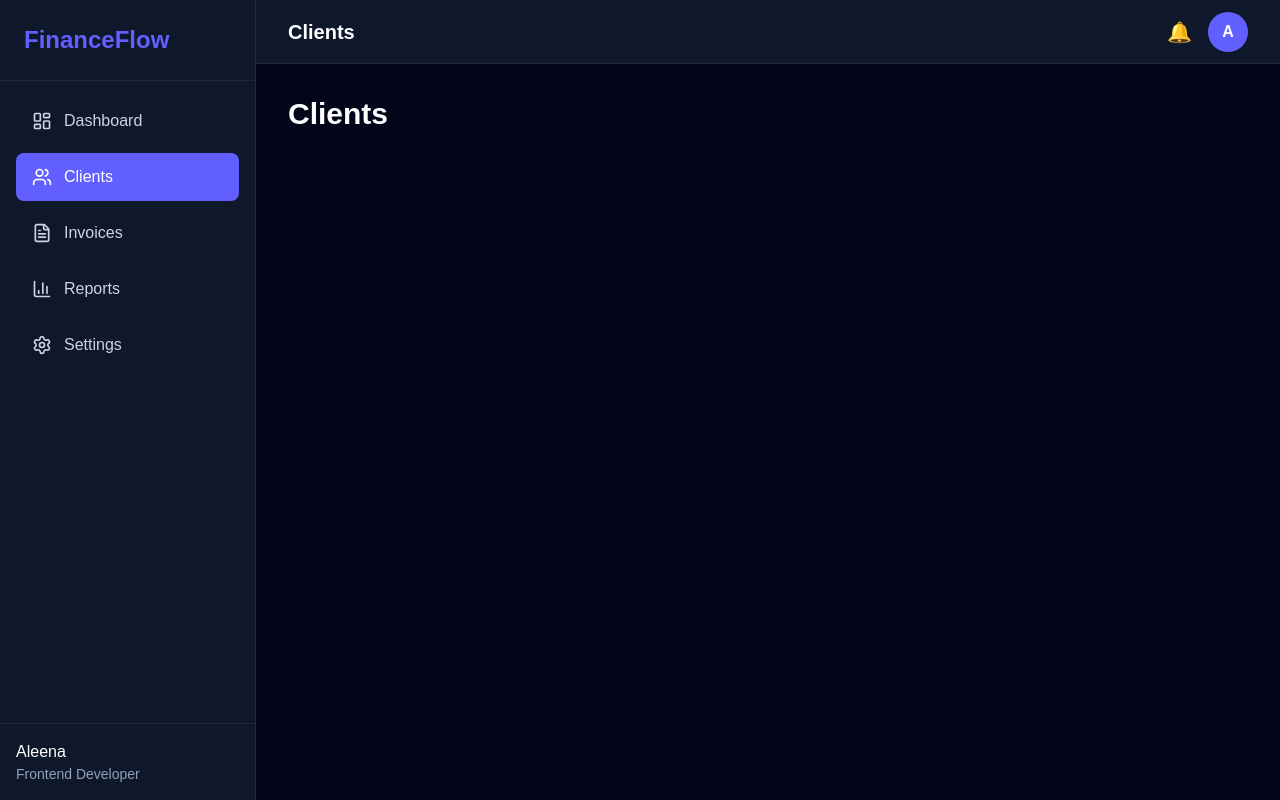
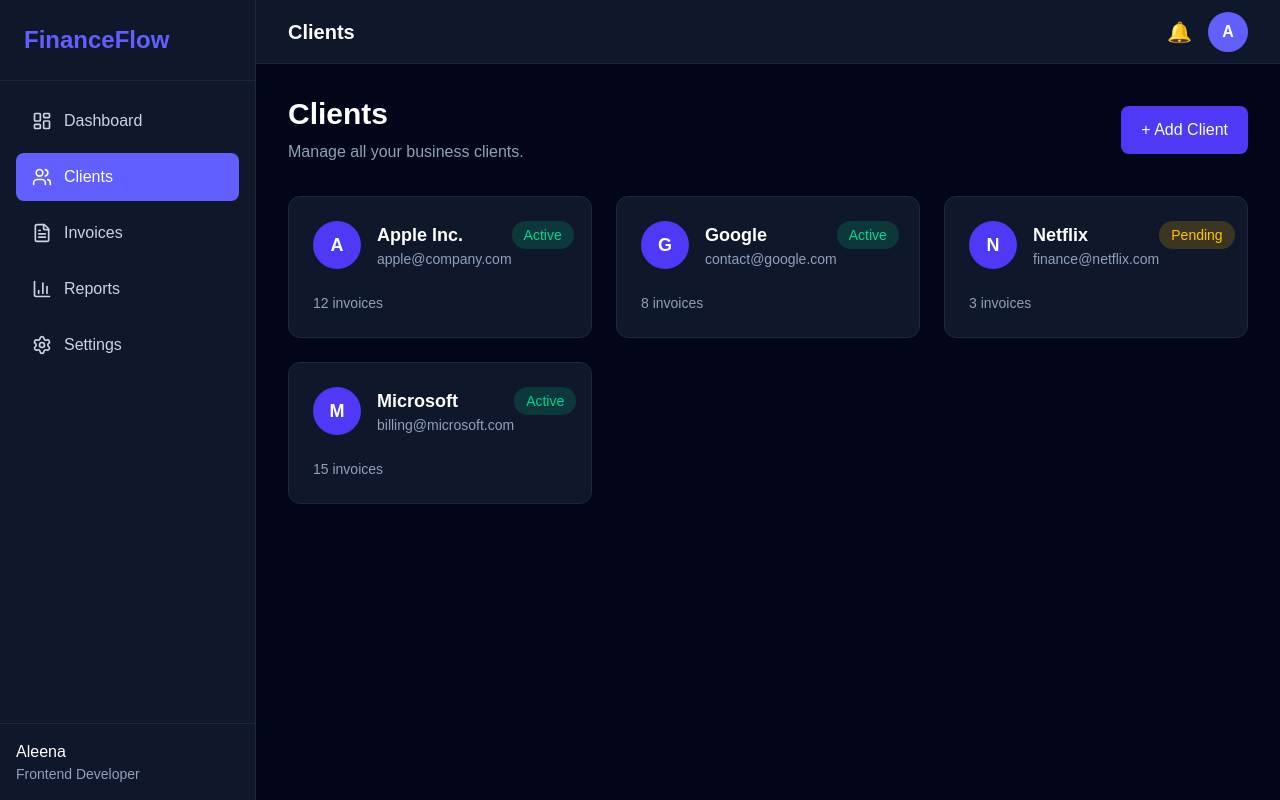
Before and after one commit to Aleena-Yameen/financeflow-saas, a Next.js app: page /clients in a window 1280 px wide. Built offline with nearby package versions, Linux system fonts and the light colour scheme.

Commit message:
feat: add clients page with reusable client cards

```diff
--- a/app/(protected)/clients/page.tsx
+++ b/app/(protected)/clients/page.tsx
@@ -1,3 +1,62 @@
+import ClientCard from "@/components/clients/ClientCard";
+
+const clients = [
+  {
+    id: 1,
+    name: "Apple Inc.",
+    email: "apple@company.com",
+    status: "Active" as const,
+    invoiceCount: 12,
+  },
+  {
+    id: 2,
+    name: "Google",
+    email: "contact@google.com",
+    status: "Active" as const,
+    invoiceCount: 8,
+  },
+  {
+    id: 3,
+    name: "Netflix",
+    email: "finance@netflix.com",
+    status: "Pending" as const,
+    invoiceCount: 3,
+  },
+  {
+    id: 4,
+    name: "Microsoft",
+    email: "billing@microsoft.com",
+    status: "Active" as const,
+    invoiceCount: 15,
+  },
+];
 export default function ClientsPage() {
-  return <h1 className="text-3xl font-bold">Clients</h1>;
+  return (
+  <div>
+    <div className="mb-8 flex items-center justify-between">
+      <div>
+        <h1 className="text-3xl font-bold">
+          Clients
+        </h1>
+
+        <p className="mt-2 text-slate-400">
+          Manage all your business clients.
+        </p>
+      </div>
+
+      <button className="rounded-lg bg-indigo-600 px-5 py-3 font-medium transition-colors hover:bg-indigo-500">
+        + Add Client
+      </button>
+    </div>
+
+    <div className="grid gap-6 md:grid-cols-2 xl:grid-cols-3">
+      {clients.map((client) => (
+        <ClientCard
+          key={client.id}
+          client={client}
+        />
+      ))}
+    </div>
+  </div>
+);
 }
--- /dev/null
+++ b/components/clients/ClientCard.tsx
@@ -0,0 +1,51 @@
+type Client = {
+  id: number;
+  name: string;
+  email: string;
+  status: "Active" | "Pending";
+  invoiceCount: number;
+};
+
+type ClientCardProps = {
+  client: Client;
+};
+
+export default function ClientCard({
+  client,
+}: ClientCardProps) {
+  return (
+    <div className="rounded-xl border border-slate-800 bg-slate-900 p-6 transition-colors hover:border-indigo-500">
+      <div className="flex items-start justify-between">
+        <div className="flex items-center gap-4">
+          <div className="flex h-12 w-12 items-center justify-center rounded-full bg-indigo-600 text-lg font-bold">
+            {client.name.charAt(0)}
+          </div>
+
+          <div>
+            <h3 className="text-lg font-semibold">
+              {client.name}
+            </h3>
+
+            <p className="text-sm text-slate-400">
+              {client.email}
+            </p>
+          </div>
+        </div>
+
+        <span
+          className={`rounded-full px-3 py-1 text-sm ${
+            client.status === "Active"
+              ? "bg-emerald-500/20 text-emerald-400"
+              : "bg-yellow-500/20 text-yellow-400"
+          }`}
+        >
+          {client.status}
+        </span>
+      </div>
+
+      <p className="mt-6 text-sm text-slate-400">
+        {client.invoiceCount} invoices
+      </p>
+    </div>
+  );
+}
```
